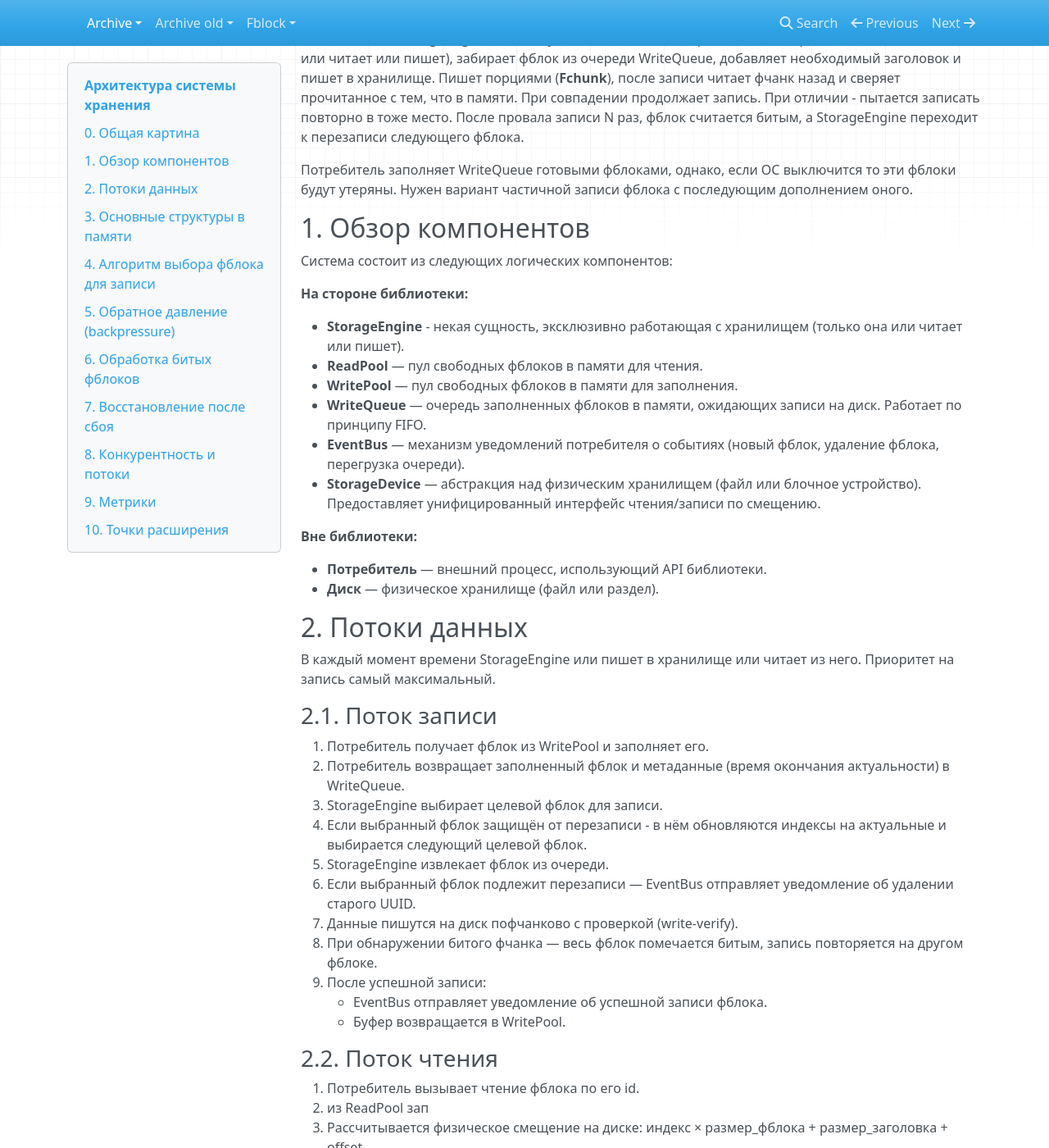
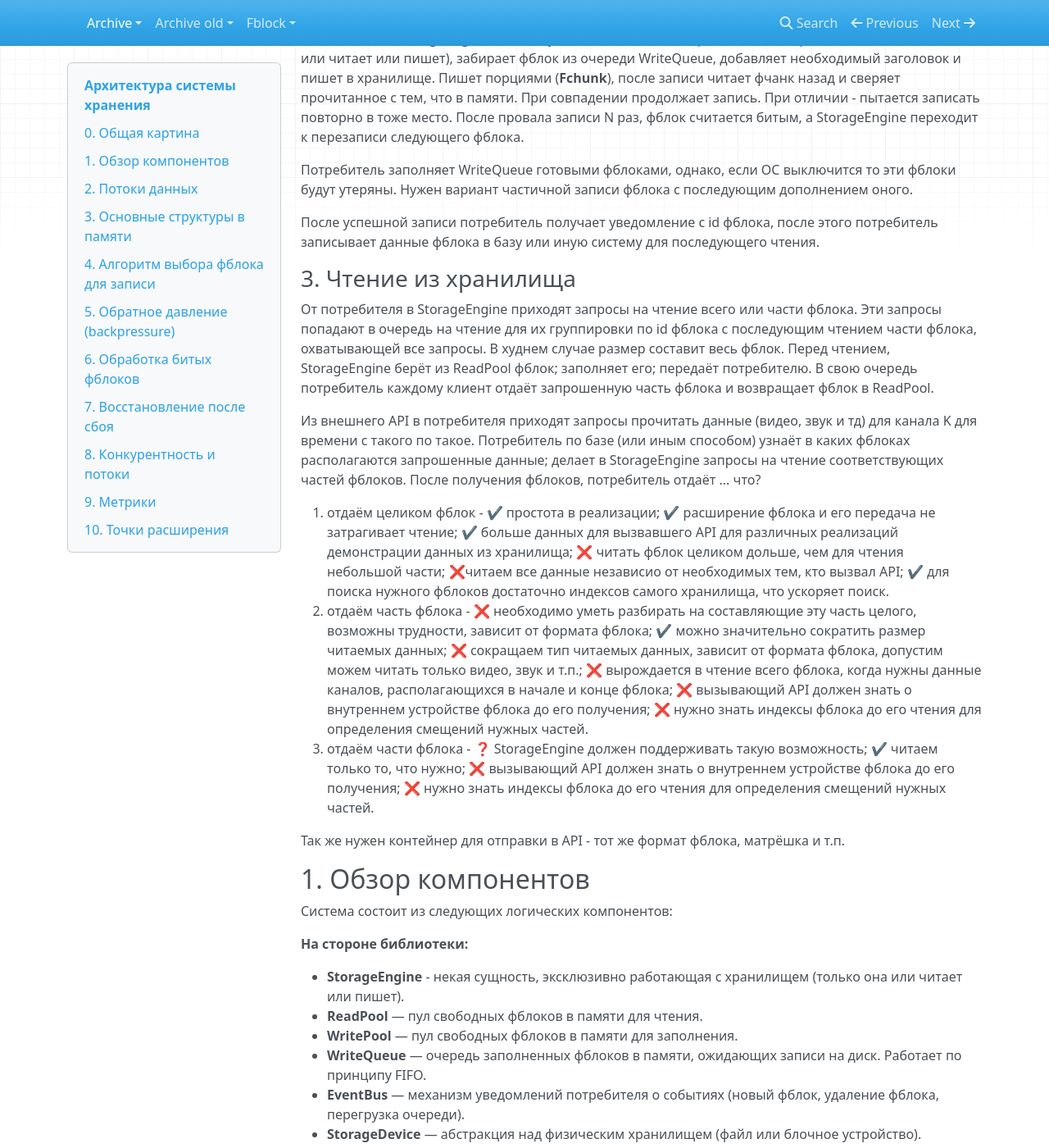
Before and after one commit to traycers/farc, an MkDocs documentation site: the page built from docs/docs/archive/01-architecture.md, in a window 1280 px wide and 1400 px high, scrolled down 1800 px. Shown: the whole window at 82% size. Built offline with MkDocs 1.6.1, drawn with Linux system fonts in a browser that asks for light colours; nearby versions of some CDN libraries.

Commit message:
add read

```diff
--- a/docs/docs/archive/01-architecture.md
+++ b/docs/docs/archive/01-architecture.md
@@ -48,6 +48,24 @@
 **StorageEngine** - некая сущность, эксклюзивно работающая с хранилищем (только она или читает или пишет), забирает фблок из очереди WriteQueue, добавляет необходимый заголовок и пишет в хранилище. Пишет порциями (**Fchunk**), после записи читает фчанк назад и сверяет прочитанное с тем, что в памяти. При совпадении продолжает запись. При отличии - пытается записать повторно в тоже место. После провала записи N раз, фблок считается битым, а StorageEngine переходит к перезаписи следующего фблока.
 
 Потребитель заполняет WriteQueue готовыми фблоками, однако, если ОС выключится то эти фблоки будут утеряны. Нужен вариант частичной записи фблока с последующим дополнением оного.
+
+После успешной записи потребитель получает уведомление с id фблока, после этого потребитель записывает данные фблока в базу или иную систему для последующего чтения.
+
+### 3. Чтение из хранилища
+
+От потребителя в StorageEngine приходят запросы на чтение всего или части фблока. Эти запросы попадают в очередь на чтение для их группировки по id фблока с последующим чтением части фблока, охватывающей все запросы. В худнем случае размер составит весь фблок. Перед чтением, StorageEngine берёт из ReadPool фблок; заполняет его; передаёт потребителю. В свою очередь потребитель каждому клиент отдаёт запрошенную часть фблока и возвращает фблок в ReadPool.
+
+Из внешнего API в потребителя приходят запросы прочитать данные (видео, звук и тд) для канала K для времени с такого по такое. Потребитель по базе (или иным способом) узнаёт в каких фблоках располагаются запрошенные данные; делает в StorageEngine запросы на чтение соответствующих частей фблоков. После получения фблоков, потребитель отдаёт ... что?
+
+####
+
+1. отдаём целиком фблок - ✔ простота в реализации; ✔ расширение фблока и его передача не затрагивает чтение; ✔ больше данных для вызвавшего API для различных реализаций демонстрации данных из хранилища; ❌ читать фблок целиком дольше, чем для чтения небольшой части; ❌читаем все данные независио от необходимых тем, кто вызвал API; ✔ для поиска нужного фблоков достаточно индексов самого хранилища, что ускоряет поиск.
+1. отдаём часть фблока - ❌ необходимо уметь разбирать на составляющие эту часть целого, возможны трудности, зависит от формата фблока; ✔ можно значительно сократить размер читаемых данных; ❌ сокращаем тип читаемых данных, зависит от формата фблока, допустим можем читать только видео, звук и т.п.; ❌ вырождается в чтение всего фблока, когда нужны данные каналов, располагающихся в начале и конце фблока; ❌ вызывающий API должен знать о внутреннем устройстве фблока до его получения; ❌ нужно знать индексы фблока до его чтения для определения смещений нужных частей.
+1. отдаём части фблока - ❓ StorageEngine должен поддерживать такую возможность; ✔ читаем только то, что нужно; ❌ вызывающий API должен знать о внутреннем устройстве фблока до его получения; ❌ нужно знать индексы фблока до его чтения для определения смещений нужных частей.
+
+Так же нужен контейнер для отправки в API - тот же формат фблока, матрёшка и т.п.
+
+
 
 
 
```
